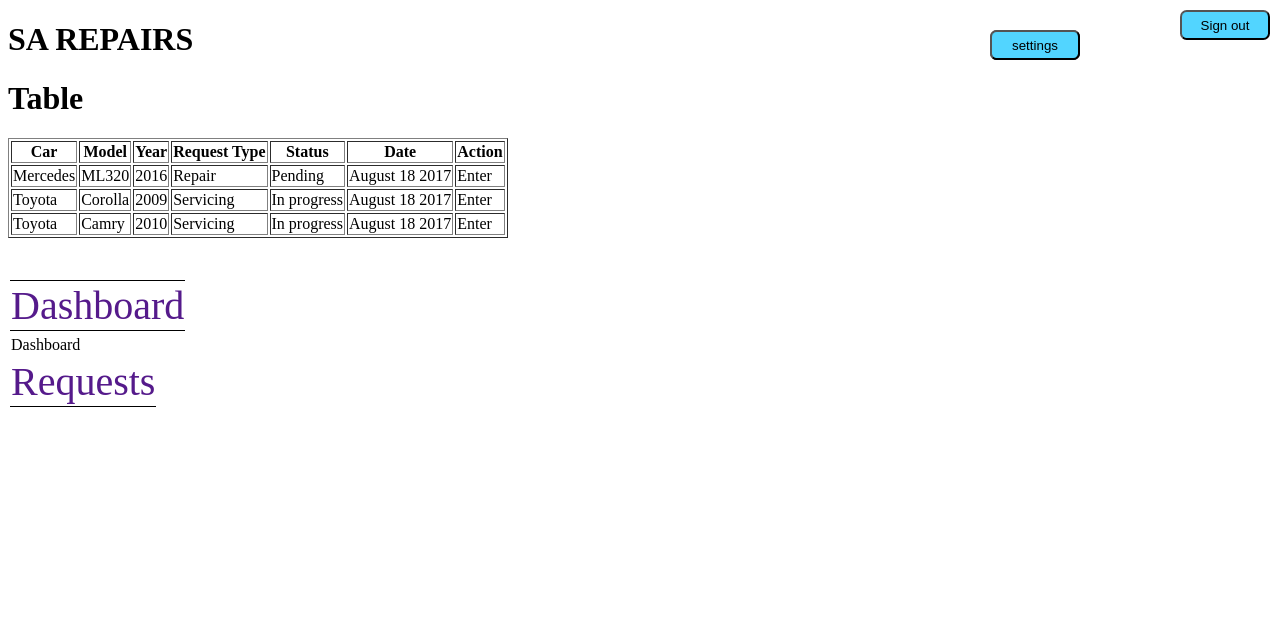
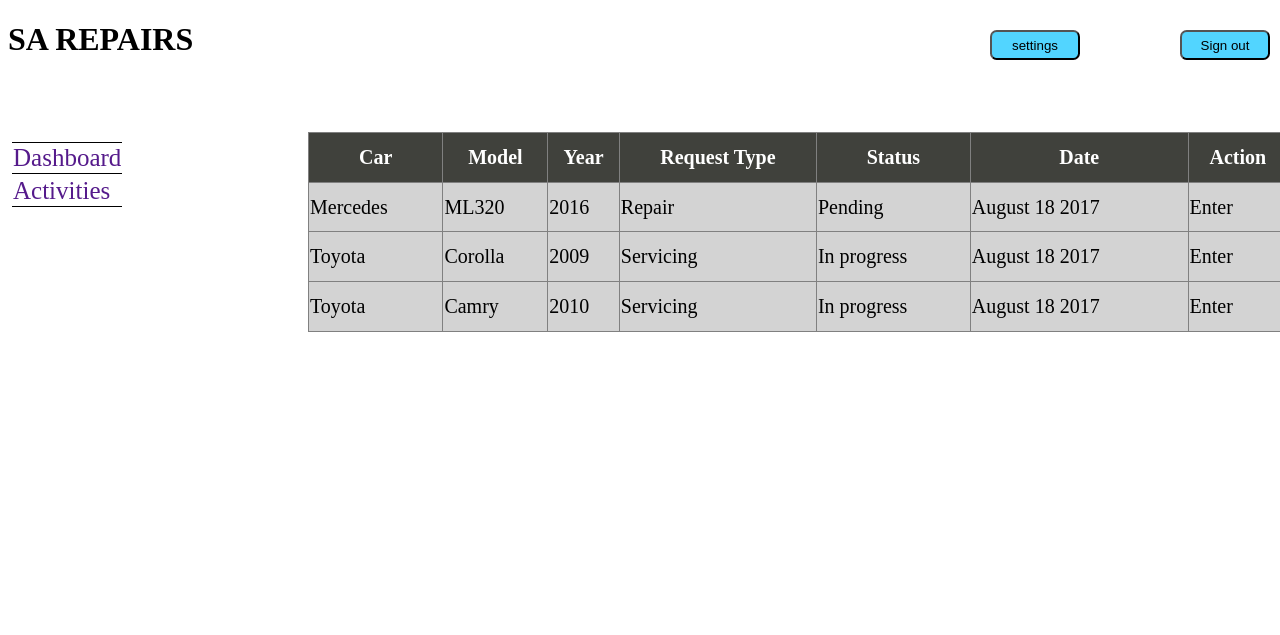
Before and after one commit to timiakin/Maintenance-Tracker, a plain HTML site: page Dashboardpage.html in a window 1280 px wide. Drawn offline with Linux system fonts and the light colour scheme.

Commit message:
styling the table

```diff
--- a/Dashboardpage.css
+++ b/Dashboardpage.css
@@ -1,5 +1,3 @@
-
-
 #topcorner{
    position:absolute;
    top:10px;
@@ -9,9 +7,7 @@ height:30px;
 overflow: hidden;
 border-radius:0.5em;
 background-color: #52D5FF;
-
 margin-top: 20px;
-
 
   }
   #topcorner1{
@@ -23,30 +19,69 @@ height:30px;
 overflow: hidden;
 border-radius:0.5em;
 background-color: #52D5FF;
-
+margin-top: 20px;
 
   }
  .bottom td{
 	border-bottom: 1px solid black;
-	font-size: 40px;
+	font-size: 25px;
+
 
 }
 
 #top{
 	border-top: 1px solid black;
-	font-size: 40px;
+	font-size: 25px;
 }
 
 
+
+#table1{
+
+  max-width: 980px;
+    margin: auto;
+    font-size: 20px;
+    width: 1800px;
+    margin-right: 10px;
+    margin-top: 2px;
+    border-collapse: collapse;
+    background-color: lightgray;
+    height: 200px;
+
+}
+
 div{
+  margin-top: 0px;
 
-	margin-top: 40px;
+  border: 0px; solid;
+  margin-left: 300px;
+  padding-top: 50px;
+  padding-bottom: 300px;
+  background-color: white;
+
+}
+
+
+th {
+   /* background-color: #52D5FF;*/
+    background-color: #40413c;
+    color: white;
+}
+
+table td {
+    border color:  black;
+
+}
+
+#table2{
+position:absolute;
+   top:10px;
+   left: 10px;
+   margin-top: 130px;
+
+
 }
 
 a{
   text-decoration: none;
 }
-
-margin-top: 20px;
-
-  }
--- a/Dashboardpage.html
+++ b/Dashboardpage.html
@@ -1,8 +1,4 @@
-
-<!-- user should be able to see styling to all the links on this page-->
-
-
-
+<!-- user should be able to see styling to the table-->
 <!DOCTYPE html>
 <html>
 <head>
@@ -13,10 +9,14 @@
 
 <h1>SA REPAIRS</h1>
 <body>
-	<h1><b> Table</b></h1>
 
 
-	<table border="1">
+
+
+
+<div>
+
+	<table id ="table1" border="1">
 		<tr id= header>
 			<th><b>Car</b></th>
 			<th><b>Model</b></th>
@@ -59,34 +59,31 @@
 			<td>Enter</td>
 		</tr>
 
-	</table>
 
 
-		<div>
-			<table>
+
+
+
+
+
+	</table>
+</div>
+
+
+
+			<table id="table2">
 				<tr class="bottom" >
 			<td id= top><a href="">Dashboard</a></td>
-
-		<table>
-				<tr >
-			<td>Dashboard</td>
-
 			</tr>
-
 			<tr class="bottom">
-			<td><a href="">Requests</a></td>
+			<td><a href="">Activities</a></td>
 			</tr>
 
 			</table>
 
 
-		</div>
-
-
-			<button  id="topcorner">settings</button>
 
 			<button  id="topcorner">settings</a></button>
-
 
 			<button id="topcorner1">Sign out</button>
 
```
